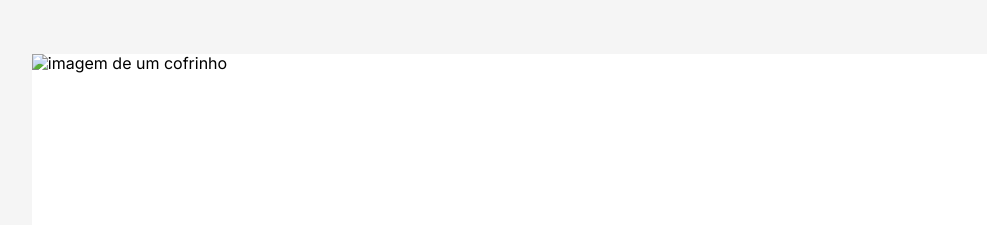
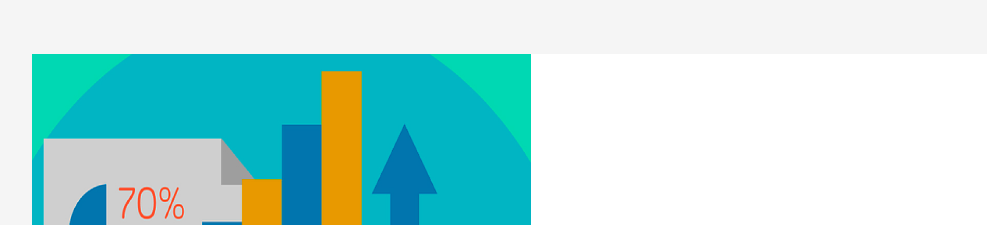
Before and after one commit to gabrielmisato/projeto, a plain HTML site: page index.html in a window 1280 px wide. Shown: the top 225 px of the page, without its empty margins (109-1096 px from the left). Drawn offline with nearby package versions, Linux system fonts and the light colour scheme; the site is published under a folder, as on GitHub Pages, so addresses that start at the root find nothing.

Commit message:
ajuste de erro no src da imagem

```diff
--- a/index.html
+++ b/index.html
@@ -28,7 +28,7 @@
     <div class="container">
         <div class="card">
             <div class="left-card">
-                <img src="/src/assets/images/login-card.jpg" alt="imagem de um cofrinho">
+                <img src="./src/assets/images/login-card.jpg" alt="imagem de um cofrinho">
             </div>
 
             <div class="right-card">
```
